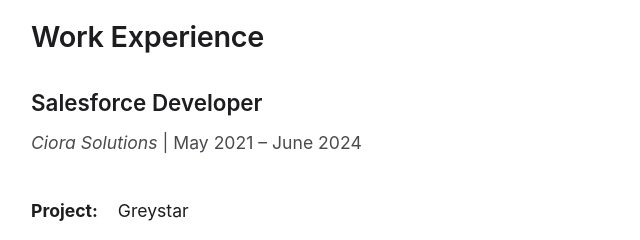
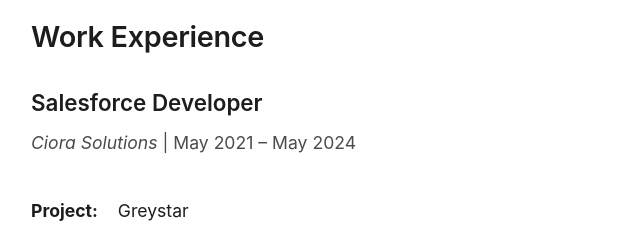
Before and after one commit to saisanthosh70/saisanthosh-resume, a plain HTML site: page index.html in a window 1280 px wide. Shown: the part 1380-1620 px from the top of the page, 199-839 px from the left. Drawn offline with Linux system fonts and the light colour scheme.

Commit message:
Update index.html

```diff
--- a/index.html
+++ b/index.html
@@ -275,7 +275,7 @@
             <h2>Work Experience</h2>
             <div class="experience">
                 <h3>Salesforce Developer</h3>
-                <p><em>Ciora Solutions</em> | May 2021 – June 2024</p>
+                <p><em>Ciora Solutions</em> | May 2021 – May 2024</p>
                 <p><strong>Project:</strong> <span>Greystar</span></p> <!-- Greystar placed beside project name -->
                 <p><em>Greystar is a global leader in rental housing, specializing in real estate sectors across multiple geographies, with a unique model to own, operate, and develop housing solutions worldwide.</em></p>
                 <ul>
```
